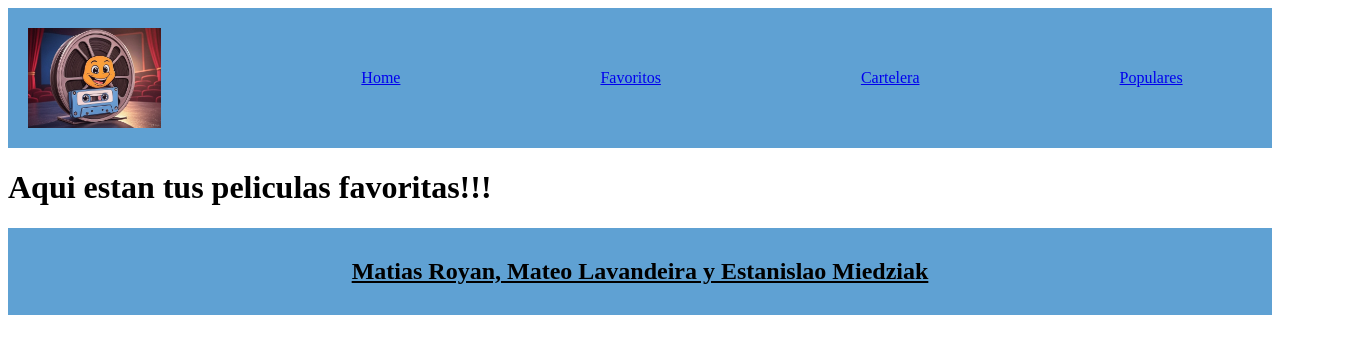
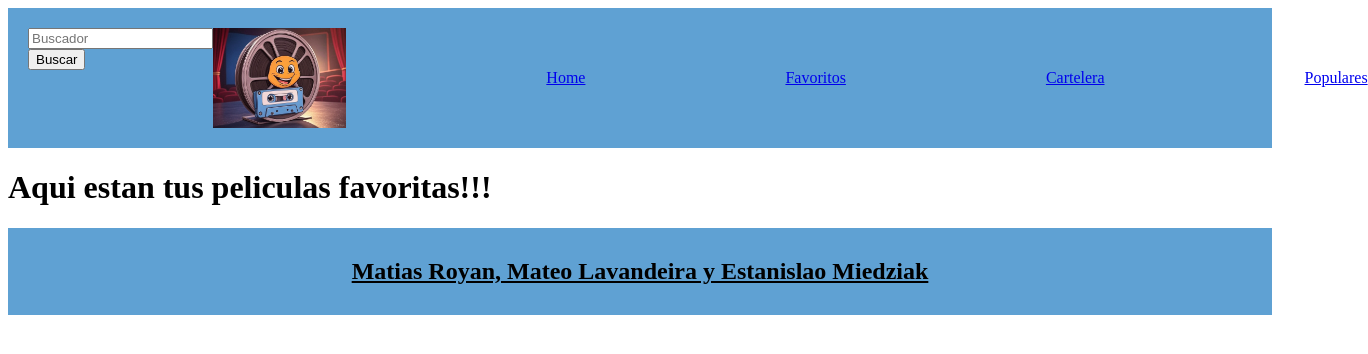
Before and after one commit to Matelavan/Prog3-Grupo912, a React (Create React App) app: page /favoritos in a window 1280 px wide. Shown: the top 354 px of the page, 1368 px wide, since content can reach past the window. Built offline with nearby package versions, Linux system fonts and the light colour scheme.

Commit message:
Arranque el buscador, me srivio mucho clase de colearning

```diff
--- a/src/App.js
+++ b/src/App.js
@@ -7,6 +7,7 @@ import Home from './screens/Home/Home';
 import verTodas from './screens/VerTodas';
 import Favoritos from './screens/Favoritos';
 import NotFound from "./screens/NotFound/NotFound";
+import ResultBusqueda from "./screens/ResultBusqueda/ResultBusqueda";
 
 function App() {
   return (
@@ -20,6 +21,7 @@ function App() {
         <Route path={'/verTodas'} component={verTodas} />
         <Route path={'/favoritos'} component={Favoritos} />
         <Route path={''} component={NotFound} />
+        <Route path={'/resultados/:busqueda'} component={ResultBusqueda} />
       </Switch>
 
       <Footer />
--- /dev/null
+++ b/src/components/Buscador/Buscador.js
@@ -0,0 +1,34 @@
+import React, { Component } from 'react'
+
+export default class Buscador extends Component {
+    constructor(props){
+        super(props)
+        this.state = {
+            input:''
+        }
+    }
+
+    controlarForm(evento){
+        evento.preventDefault()
+        console.log ('tu peli es', this.state.input)
+    }
+
+    controlarInput(evento){
+        this.setState({input: evento.target.value})
+    }
+
+  render() {
+    return (
+      <form
+        onSubmit={(evento) => this.controlarForm(evento)}
+      >
+        <input
+        placeholder='Buscador'
+        value={this.state.input}
+        onChange={(evento) => this.controlarInput(evento)}
+        />
+        <button type='submit'>Buscar</button>
+      </form>
+    )
+  }
+}
--- a/src/components/Header/Header.js
+++ b/src/components/Header/Header.js
@@ -1,6 +1,7 @@
 import React from "react";
 import Navegador from "./Navegador";
 import './styles.css';
+import Buscador from "../Buscador/Buscador";
 
 function Header() {
     let barraNavegador = [
@@ -22,6 +23,7 @@ function Header() {
 
     return (
         <header className="site-header">
+            <Buscador />
             <div className="contenedor-header">
                 <img src="/image.jpg" className="logoTV" />
                 <Navegador barraNavegador={barraNavegador} />
--- a/src/screens/Home/styles.css
+++ b/src/screens/Home/styles.css
@@ -1,7 +1,7 @@
 .peliculas {
   display: flex;
   flex-wrap: wrap;
-  gap: 30px; /* más separación entre tarjetas */
+  gap: 300px;
   justify-content: center;
   padding: 30px;
   }
--- /dev/null
+++ b/src/screens/ResultBusqueda/ResultBusqueda.js
@@ -0,0 +1,30 @@
+import React, { Component } from 'react'
+
+export default class ResultBusqueda extends Component {
+    constructor(props){
+        super(props)
+        this.state = {
+            busqueda: props.match.params.busqueda,
+            resultados:[]
+        }
+    }
+
+    componentDidMount(){
+        fetch(`https://api.themoviedb.org/3/search/movie?query=${this.state.busqueda}&api_key=30fb07c3e57fc8656acc83104dff9754&language=es`)
+        .then(resp => resp.json())
+        .then(data => this.setState({resultados: data.results}))
+        .catch(err => console.log(err))
+    }
+
+  render() {
+    return (
+      <div>
+        Resultados de: {this.state.busqueda}
+        <section>
+            {this.state.resultados.map(elm => <h1>{elm.original_title }</h1>)}
+        </section>
+
+    </div>
+    )
+  }
+}
```
